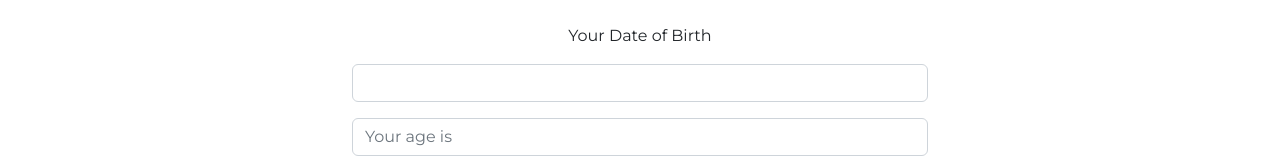
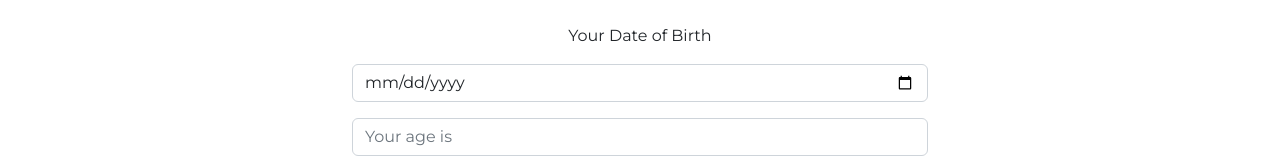
Before and after one commit to brafii/age-calculator, a plain HTML site: page index.html in a window 1280 px wide. Shown: the part 126-284 px from the top of the page. Drawn offline with nearby package versions, Linux system fonts and the light colour scheme.

Commit message:
changed input format

```diff
--- a/index.html
+++ b/index.html
@@ -23,7 +23,7 @@
         <div class="cal-forms mt-4">
             <p>Your Date of Birth</p>
             <div class="mb-3">
-                <input type="text" class="form-control" id="dateOfBirth">
+                <input type="date" class="form-control" id="dateOfBirth">
             </div>
 
             <div class="mb-3">
```
